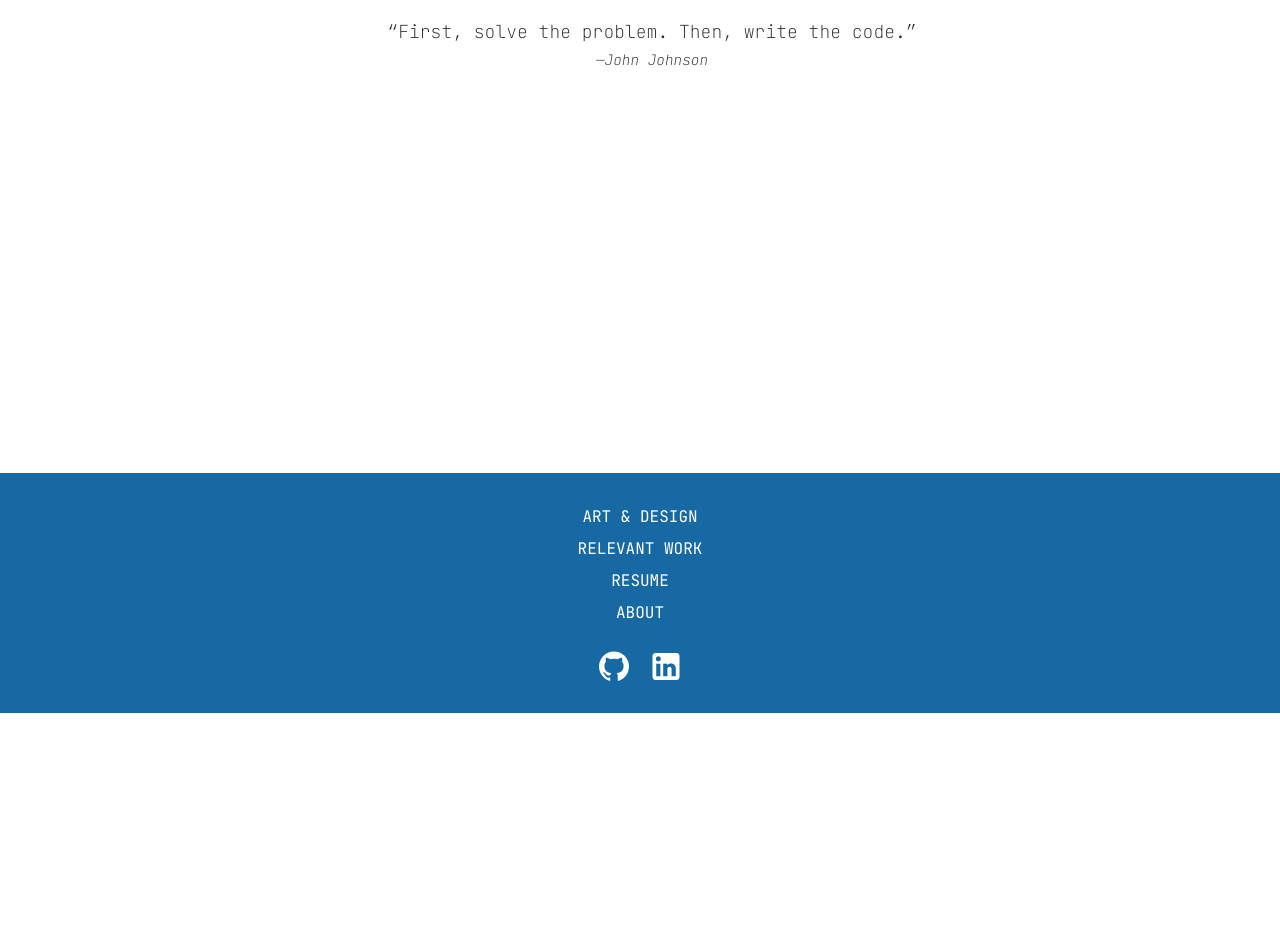
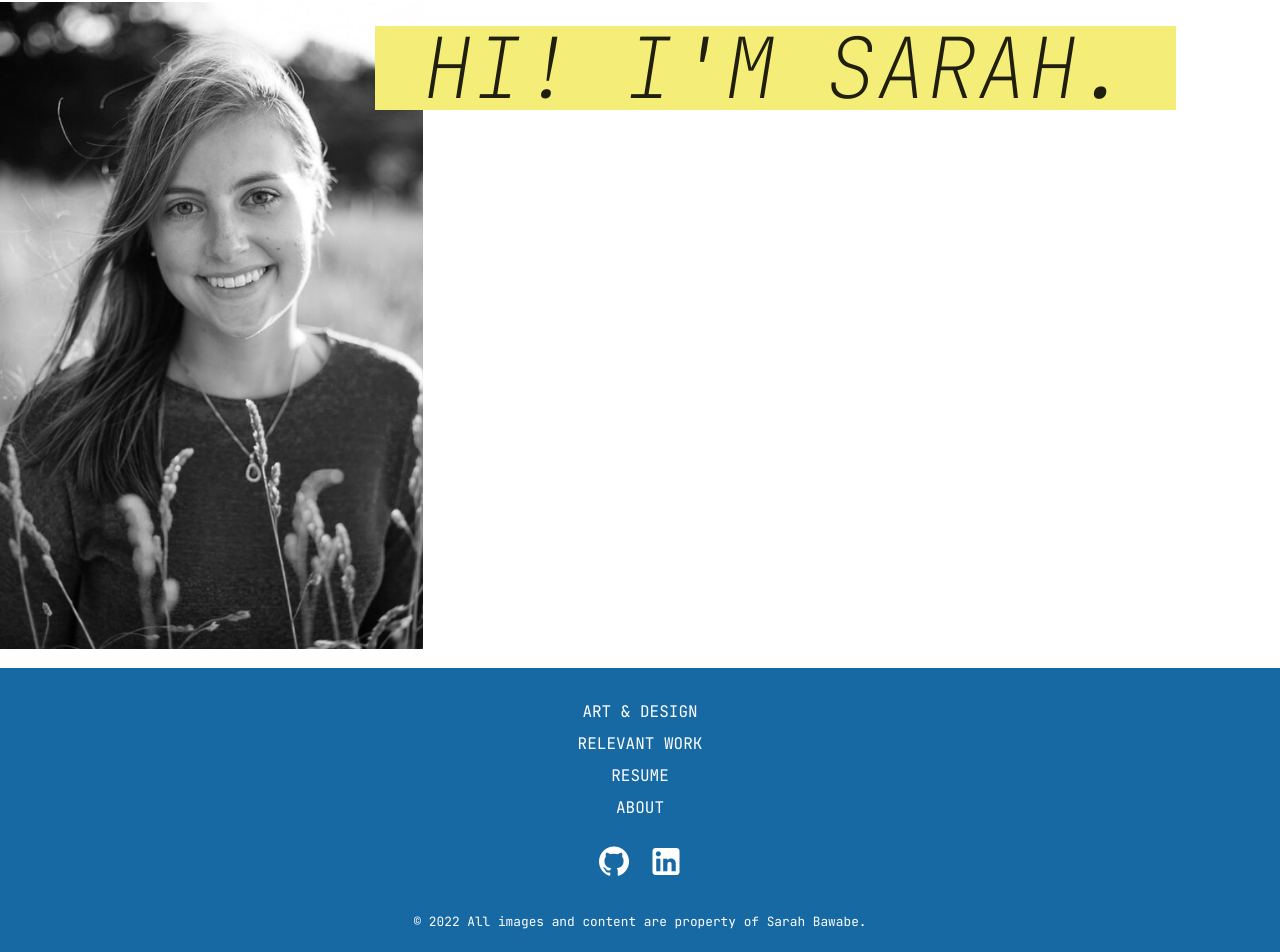
Before and after one commit to sbawabe/personal-website, a Nuxt app: page /about in a window 1280 px wide. Shown: the part 87-1039 px from the top of the page. Before the commit the page ends 800 px from the top, so only its background shows below. Built offline with nearby package versions, Linux system fonts and the light colour scheme.

Commit message:
start on about page, code cleanup for footer overlap

```diff
--- a/assets/css/main.scss
+++ b/assets/css/main.scss
@@ -9,12 +9,14 @@
   .yellow-highlight {
     text-shadow: 2px 2px #F4EE78;
   }
+  .fine-print {
+    font-size: 80%;
+  }
   h1 {
     font-size: 84px;
     margin: 12px 0;
     line-height: 1;
     font-weight: 100;
-    text-transform: uppercase;
     b, strong {
       color: #F4EE78;
     }
--- a/layouts/default.vue
+++ b/layouts/default.vue
@@ -59,7 +59,9 @@
       </v-list>
     </v-navigation-drawer>
     <v-main>
-      <Nuxt />
+      <v-container class="pa-0" fluid>
+        <Nuxt />
+      </v-container>
     </v-main>
     <v-footer app absolute :color="THEME.blue" class="py-7">
       <v-container fluid>
@@ -70,13 +72,16 @@
             v-text="link.name"
           />
         </v-row>
-        <v-row class="mt-8" justify="center">
+        <v-row class="my-8" justify="center">
           <a class="px-2" href="https://github.com/sbawabe" target="_blank">
             <v-icon color="white" large>mdi-github</v-icon>
           </a>
           <a class="px-2" href="https://www.linkedin.com/in/sarah-bawabe/" target="_blank">
             <v-icon color="white" large>mdi-linkedin</v-icon>
           </a>
+        </v-row>
+        <v-row justify="center" class="white--text fine-print text-center">
+          <p class="mb-0">&copy; 2022 All images and content are property of Sarah Bawabe.</p>
         </v-row>
       </v-container>
     </v-footer>
--- a/pages/about.vue
+++ b/pages/about.vue
@@ -1,16 +1,25 @@
 <template>
-  <v-container fluid>
-    <v-row>
-      <v-col class="text-center">
-        <blockquote class="blockquote">
-          &#8220;First, solve the problem. Then, write the code.&#8221;
-          <footer>
-            <small>
-              <em>&mdash;John Johnson</em>
-            </small>
-          </footer>
-        </blockquote>
+  <v-container fluid class="px-0">
+    <v-row class="my-0">
+      <v-col cols="6" md="4" class="pa-0">
+        <img src="/portrait.jpg" width="100%" height="auto">
+      </v-col>
+      <v-col cols="6" md="auto" class="px-0">
+        <div class="py-2 py-md-0 ml-n8 ml-md-n12 px-8 px-md-12" :style="{backgroundColor: THEME.yellow}">
+          <h1><i>HI! I'M SARAH.</i></h1>
+        </div>
       </v-col>
     </v-row>
   </v-container>
 </template>
+<script lang="ts">
+import Vue from 'vue'
+import { THEME } from '~/lib/utils/colors'
+export default Vue.extend({
+  data () {
+    return {
+      THEME,
+    }
+  },
+})
+</script>
--- a/pages/art-and-design.vue
+++ b/pages/art-and-design.vue
@@ -1,6 +1,6 @@
 <template>
   <v-container fluid class="pa-0">
-    <h1 class="ml-3">art<b>&</b>design</h1>
+    <h1 class="ml-3">ART<b>&</b>DESIGN</h1>
     <Slideshow :max-tab="ART_SLIDES_1.length">
       <template v-for="slide in ART_SLIDES_1">
         <v-slide-item :key="slide.name">
--- a/pages/resume.vue
+++ b/pages/resume.vue
@@ -1,5 +1,5 @@
 <template>
-  <v-container fluid class="pt-6">
+  <v-container fluid class="pa-6">
     <v-row justify-md="center">
       <ButtonPrimary
         nuxt
```
Also changed, not shown: static/portrait.jpg (added).
